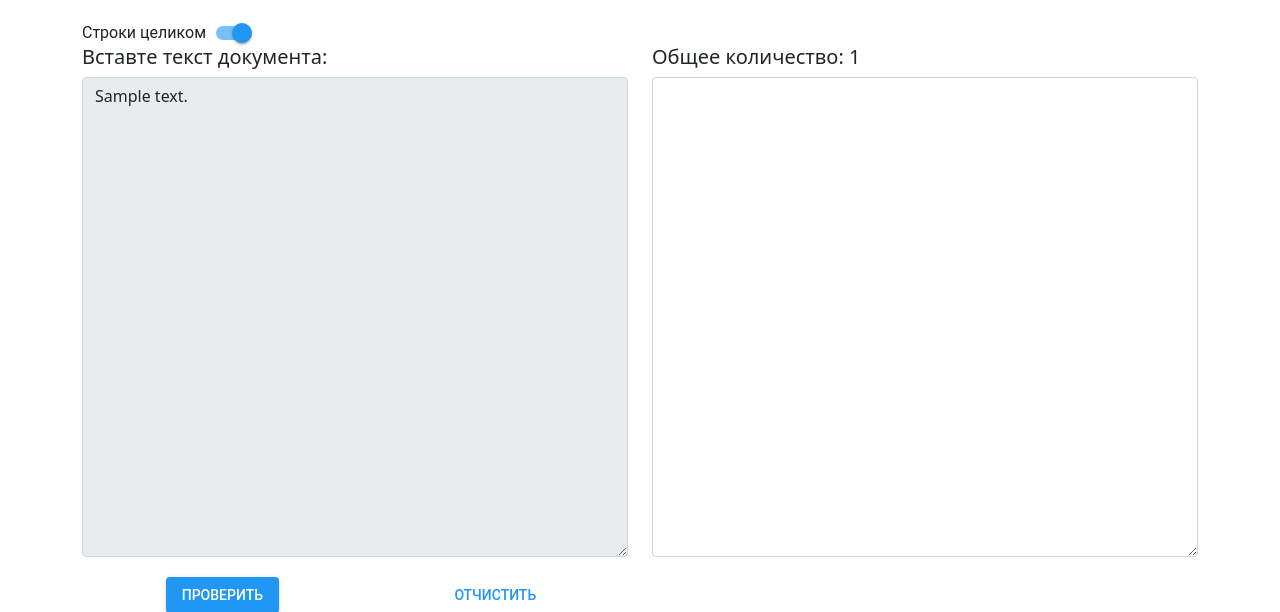
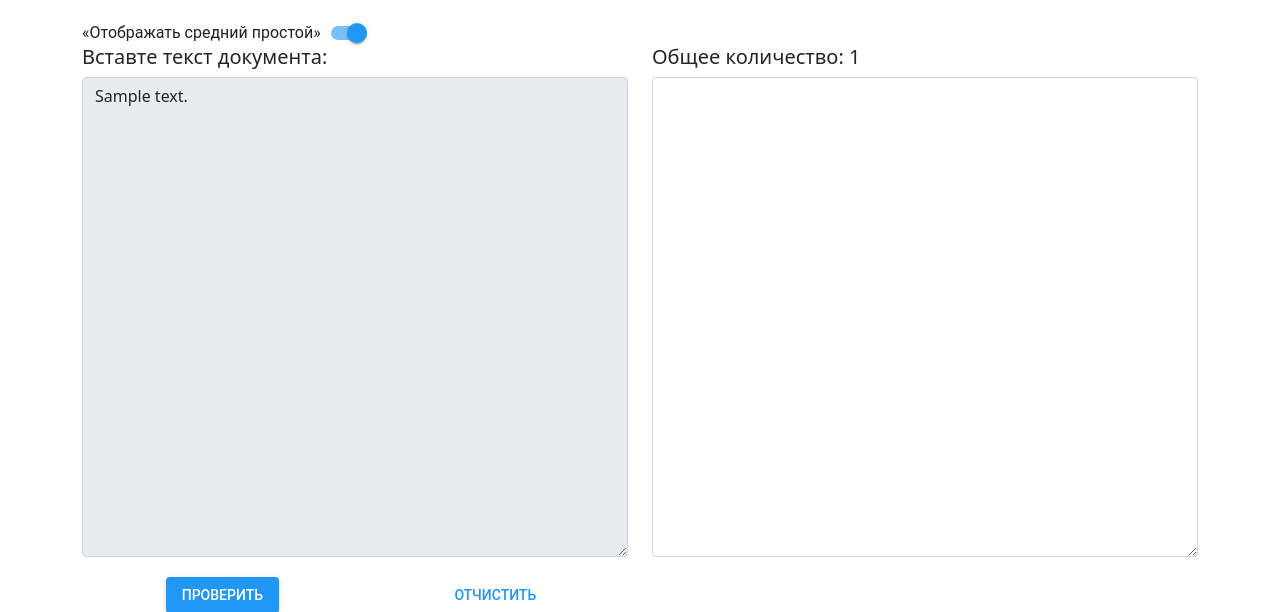
Before and after one commit to Vladiuse/Force, a Django app: template HelloDjango/vagons/templates/vagons/people_count.html in a window 1280 px wide. Shown: the part 92-704 px from the top of the page. Run offline with Django 3.2, Linux system fonts and the light colour scheme; the template is opened without the code that fills it: most values are stand-ins (such as "Sample title", 1, 10 or a date in 2020); some libraries are stand-ins or nearby versions.

Commit message:
скрылл кнопку, обновил текст

```diff
--- a/HelloDjango/vagons/templates/vagons/people_count.html
+++ b/HelloDjango/vagons/templates/vagons/people_count.html
@@ -21,10 +21,12 @@
   }
 </style>
 <div class="container">
-  <label class="pure-material-switch" data-bs-toggle="tooltip" data-bs-placement="right" title="Показывать только номера контейнеров, либо всю строку с найденым в ней номером из документа целиком">
-    <input id="spellcheck" type="checkbox" checked>
-    <span>Строки целиком</span>
+{%if reader%}
+<label class="pure-material-switch" data-bs-toggle="tooltip" data-bs-placement="right" title="Показывать только номера контейнеров, либо всю строку с найденым в ней номером из документа целиком">
+  <input id="spellcheck" type="checkbox" checked>
+  <span>«Oтображать средний простой»</span>
 </label>
+{%endif%}
   <div class="row">
     <div class="col">
       <form method="POST">
@@ -63,9 +65,9 @@
 
   $('#spellcheck').click(function(){
         if ($('#spellcheck').prop('checked'))
-        {$('.pure-material-switch span').text('C простоем');uploadData(full=true)}
+        {$('.pure-material-switch span').text('«Oтображать средний простой»');uploadData(full=true)}
         else
-        { $('.pure-material-switch span').text('Без простоя');uploadData()}
+        { $('.pure-material-switch span').text('«Скрыть средний простой»');uploadData()}
 
     })
     function uploadData(full){
```
